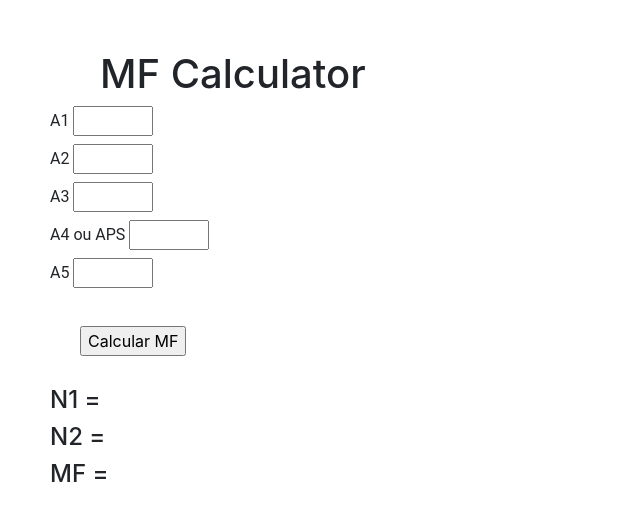
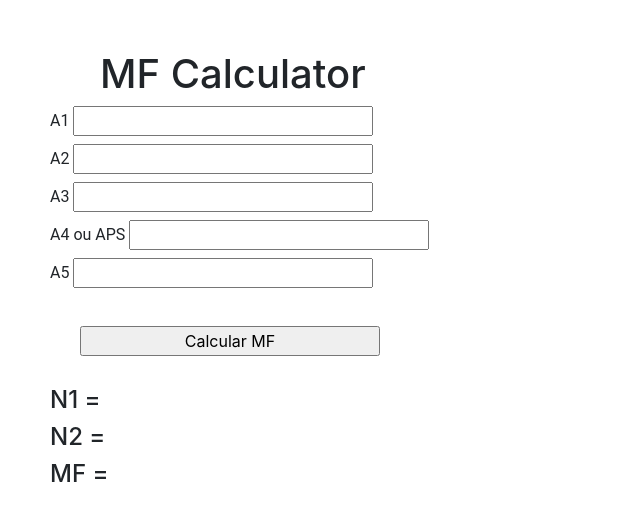
Before and after one commit to LRAbbade/mf_calculator, a Flask app: page / in a window 1280 px wide. Shown: the top 521 px of the page, without its empty margins (0-640 px from the left). Run offline with Flask 2, Linux system fonts and the light colour scheme; some libraries are stand-ins or nearby versions.

Commit message:
fix input size

```diff
--- a/static/style.css
+++ b/static/style.css
@@ -12,6 +12,10 @@ h1 {
     margin: 50px;
 }
 
+input {
+    width: 300px;
+}
+
 #calc {
     margin: 30px;
 }
```
